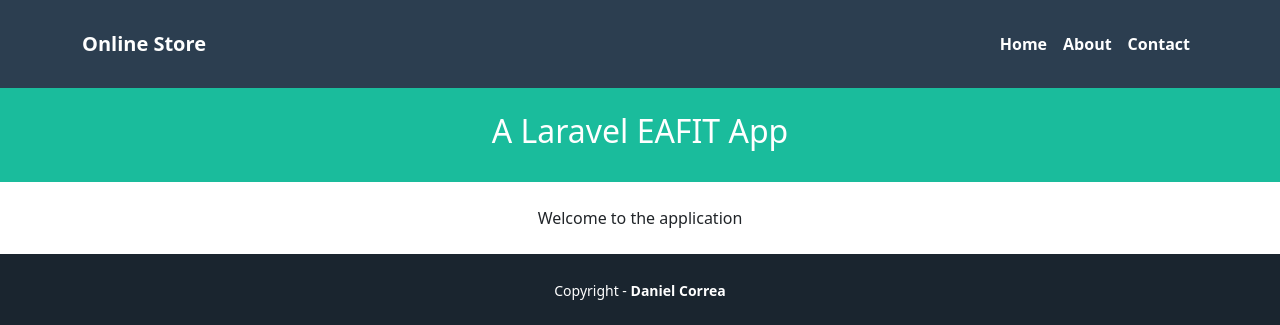
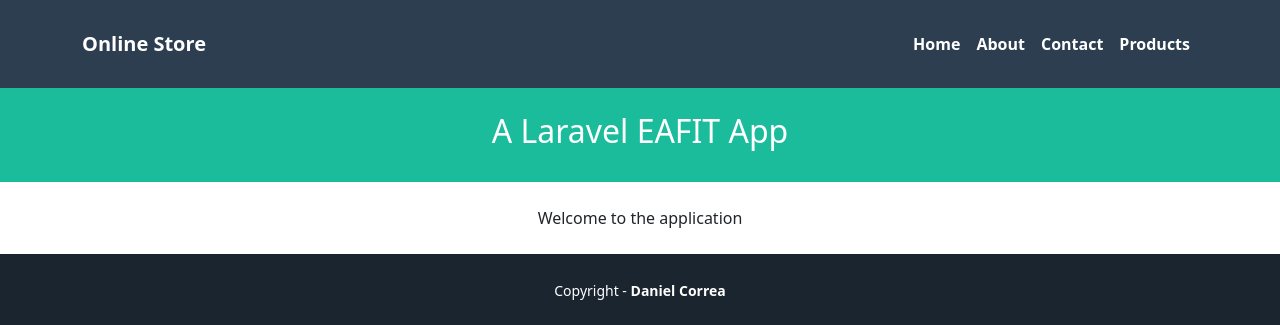
Before and after one commit to MariaAcevedo11/arq1, a Django app: template pages/templates/pages/home.html in a window 1280 px wide. Shown: the top 325 px of the page. Run offline with Django 3.2, Linux system fonts and the light colour scheme; the template is opened without the code that fills it, so the values that code supplies are empty.

Commit message:
Activity 2 Finished

```diff
--- a/pages/templates/pages/base.html
+++ b/pages/templates/pages/base.html
@@ -22,6 +22,7 @@
       <a class="nav-link active" href="{% url 'home'%}">Home</a>
       <a class="nav-link active" href="{% url 'about'%}">About</a>
       <a class="nav-link active" href="{% url 'contact'%}">Contact</a>
+      <a class="nav-link active" href="{% url 'show'%}">Products</a>
     </div>
   </div>
 </div>
```
